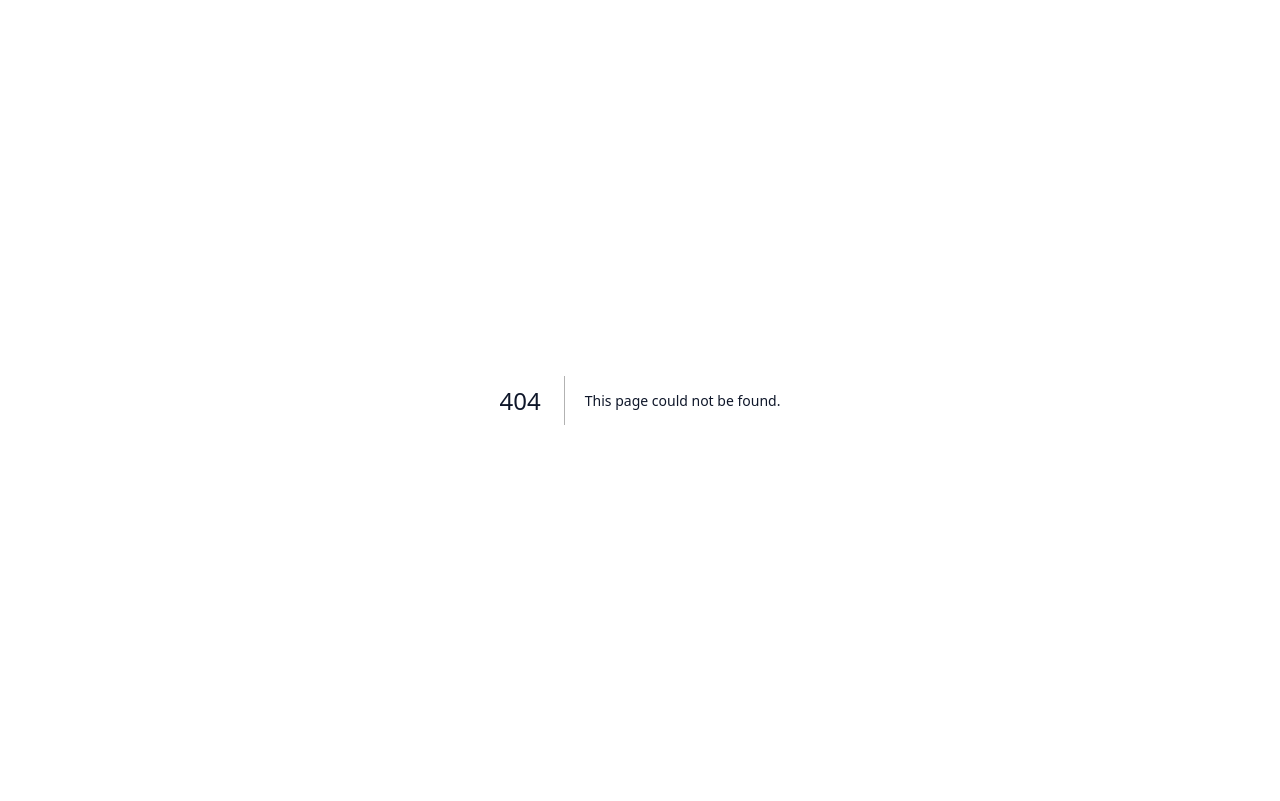
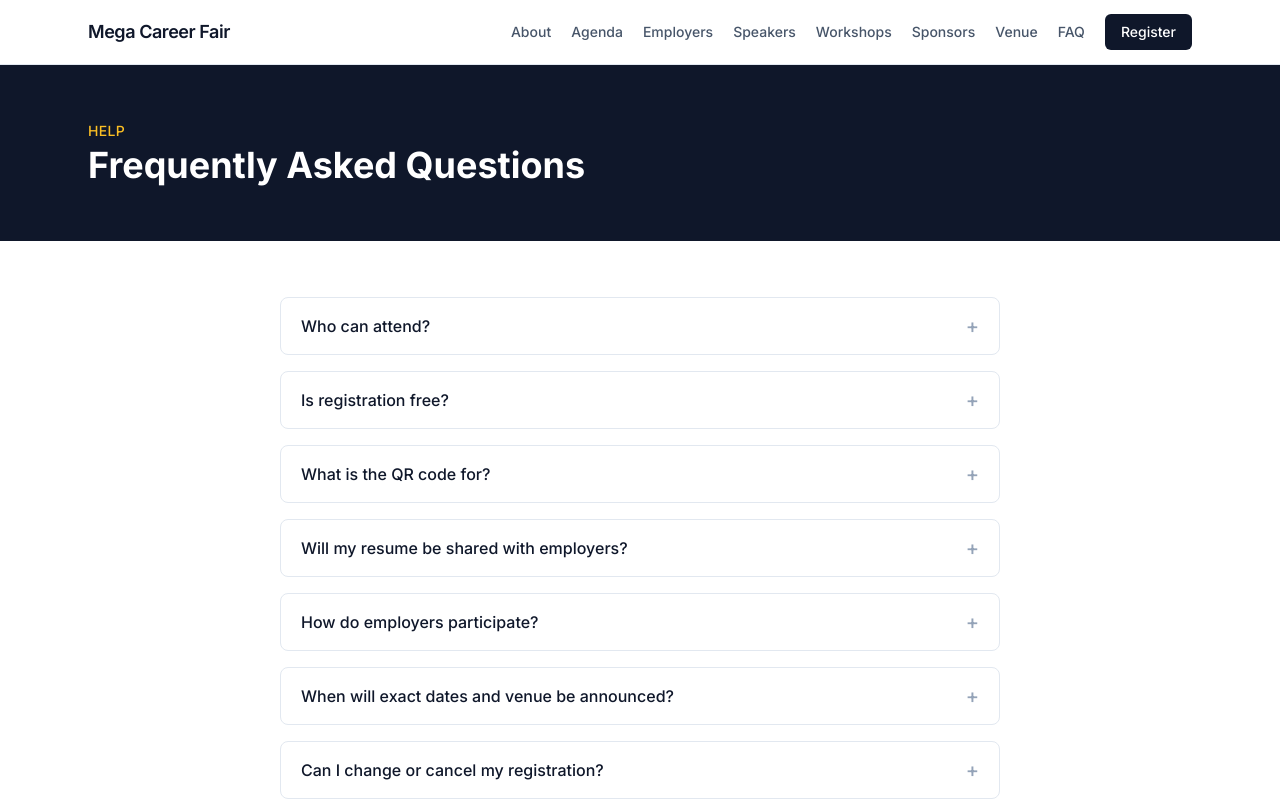
Before and after one commit to attarabdussamad-glitch/event-management-platform, a Next.js app: page /faq in a window 1280 px wide. Before the commit this address had no page. Shown: the top 801 px of the page. Built offline with nearby package versions, Linux system fonts and the light colour scheme.

Commit message:
Add About, Agenda, FAQ, Venue, Sponsors, Workshops, Employers, Speakers pages

```diff
--- a/src/app/about/page.tsx
+++ b/src/app/about/page.tsx
@@ -5,8 +5,7 @@ import Footer from "@/components/layout/Footer";
 
 export const metadata = {
   title: "About the Event | Mega Career Fair Mumbai",
-  description:
-    "Learn about the Professional Mega Career & Recruitment Fair in Mumbai — connecting talent with opportunity.",
+  description: "Learn about the Professional Mega Career & Recruitment Fair in Mumbai.",
 };
 
 export default function AboutPage() {
@@ -15,53 +14,26 @@ export default function AboutPage() {
       <Header />
       <main className="flex-1">
         <section className="relative h-56 sm:h-72 bg-slate-900">
-          <Image
-            src="https://images.unsplash.com/photo-1540575467063-178a50c2df87?w=1600&q=80"
-            alt="Conference hall audience"
-            fill
-            className="object-cover opacity-50"
-            priority
-          />
+          <Image src="https://images.unsplash.com/photo-1540575467063-178a50c2df87?w=1600&q=80" alt="Conference hall" fill className="object-cover opacity-50" priority />
           <div className="absolute inset-0 flex items-end">
             <div className="max-w-6xl mx-auto px-4 sm:px-6 pb-10 w-full">
               <p className="text-amber-400 text-sm font-medium uppercase tracking-wide">About</p>
-              <h1 className="text-3xl sm:text-4xl font-bold text-white mt-1">
-                Professional Mega Career & Recruitment Fair
-              </h1>
+              <h1 className="text-3xl sm:text-4xl font-bold text-white mt-1">Professional Mega Career & Recruitment Fair</h1>
             </div>
           </div>
         </section>
-
         <section className="max-w-6xl mx-auto px-4 sm:px-6 py-16">
           <div className="grid lg:grid-cols-2 gap-12 items-start">
             <div>
               <h2 className="text-2xl font-bold text-slate-900">Where Talent Meets Opportunity</h2>
-              <p className="mt-4 text-slate-600 leading-relaxed">
-                The Professional Mega Career & Recruitment Fair is a large-scale career, employment,
-                and networking event planned for Mumbai, Maharashtra. It brings together job seekers,
-                students, fresh graduates, working professionals, employers, recruiters, sponsors,
-                educational institutions, industry experts, and speakers under one roof.
-              </p>
-              <p className="mt-4 text-slate-600 leading-relaxed">
-                Through recruitment booths, hiring activities, career development sessions,
-                workshops, and networking, the fair aims to create meaningful connections between
-                talent and opportunity across industries.
-              </p>
-              <p className="mt-4 text-slate-600 leading-relaxed">
-                Exact dates, venue, capacity, and confirmed partners will be published by the
-                organizers as they are finalized.
-              </p>
+              <p className="mt-4 text-slate-600 leading-relaxed">The Professional Mega Career & Recruitment Fair is a large-scale career, employment, and networking event planned for Mumbai, Maharashtra. It brings together job seekers, students, fresh graduates, working professionals, employers, recruiters, sponsors, educational institutions, industry experts, and speakers under one roof.</p>
+              <p className="mt-4 text-slate-600 leading-relaxed">Through recruitment booths, hiring activities, career development sessions, workshops, and networking, the fair aims to create meaningful connections between talent and opportunity across industries.</p>
+              <p className="mt-4 text-slate-600 leading-relaxed">Exact dates, venue, capacity, and confirmed partners will be published by the organizers as they are finalized.</p>
             </div>
             <div className="relative h-72 rounded-xl overflow-hidden bg-slate-200">
-              <Image
-                src="https://images.unsplash.com/photo-1556761175-b413da4baf72?w=1000&q=80"
-                alt="Professionals networking"
-                fill
-                className="object-cover"
-              />
+              <Image src="https://images.unsplash.com/photo-1556761175-b413da4baf72?w=1000&q=80" alt="Networking" fill className="object-cover" />
             </div>
           </div>
-
           <div className="mt-16 grid sm:grid-cols-2 lg:grid-cols-4 gap-6">
             {[
               { title: "For Job Seekers", text: "Explore roles, meet recruiters, and submit profiles where consent is given." },
@@ -75,14 +47,9 @@ export default function AboutPage() {
               </div>
             ))}
           </div>
-
           <div className="mt-12 flex flex-wrap gap-4">
-            <Link href="/register" className="bg-slate-900 text-white px-6 py-3 rounded-md font-medium hover:bg-slate-800">
-              Register Now
-            </Link>
-            <Link href="/employers" className="border border-slate-300 px-6 py-3 rounded-md font-medium text-slate-800 hover:bg-slate-50">
-              View Employers
-            </Link>
+            <Link href="/register" className="bg-slate-900 text-white px-6 py-3 rounded-md font-medium hover:bg-slate-800">Register Now</Link>
+            <Link href="/employers" className="border border-slate-300 px-6 py-3 rounded-md font-medium text-slate-800 hover:bg-slate-50">View Employers</Link>
           </div>
         </section>
       </main>
--- /dev/null
+++ b/src/app/faq/page.tsx
@@ -0,0 +1,54 @@
+import Link from "next/link";
+import Header from "@/components/layout/Header";
+import Footer from "@/components/layout/Footer";
+
+export const metadata = {
+  title: "FAQ | Mega Career Fair Mumbai",
+  description: "Frequently asked questions about the Mumbai career fair.",
+};
+
+const faqs = [
+  { q: "Who can attend?", a: "Students, fresh graduates, working professionals, employers, recruiters, sponsors, collaborators, and general visitors may register under the appropriate category." },
+  { q: "Is registration free?", a: "Ticket categories and pricing are controlled by the event manager. Check the registration form for the selected category." },
+  { q: "What is the QR code for?", a: "After successful registration you receive a unique ticket and QR code used for venue check-in. Do not share your QR code publicly." },
+  { q: "Will my resume be shared with employers?", a: "Only if you register in a job-seeker related category and give explicit consent." },
+  { q: "How do employers participate?", a: "Use the Employer / Recruiter registration category or contact the organizers." },
+  { q: "When will exact dates and venue be announced?", a: "Final dates and venue are published by the organizers when confirmed. Register to receive updates." },
+  { q: "Can I change or cancel my registration?", a: "Contact the organizers via the Contact page with your registration ID." },
+  { q: "Is the event only for freshers?", a: "No. Tracks are designed for students, freshers, and experienced professionals." },
+];
+
+export default function FaqPage() {
+  return (
+    <div className="min-h-screen flex flex-col">
+      <Header />
+      <main className="flex-1">
+        <section className="bg-slate-900 text-white py-14">
+          <div className="max-w-6xl mx-auto px-4 sm:px-6">
+            <p className="text-amber-400 text-sm font-medium uppercase tracking-wide">Help</p>
+            <h1 className="text-3xl sm:text-4xl font-bold mt-1">Frequently Asked Questions</h1>
+          </div>
+        </section>
+        <section className="max-w-3xl mx-auto px-4 sm:px-6 py-14">
+          <div className="space-y-4">
+            {faqs.map((item) => (
+              <details key={item.q} className="group border border-slate-200 rounded-lg bg-white open:shadow-sm">
+                <summary className="cursor-pointer list-none px-5 py-4 font-medium text-slate-900 flex justify-between items-center gap-4">
+                  {item.q}
+                  <span className="text-slate-400 group-open:rotate-45 transition text-xl leading-none">+</span>
+                </summary>
+                <div className="px-5 pb-4 text-sm text-slate-600 leading-relaxed border-t border-slate-100 pt-3">
+                  {item.a}
+                </div>
+              </details>
+            ))}
+          </div>
+          <p className="mt-10 text-sm text-slate-500">
+            Still need help? <Link href="/contact" className="text-amber-600 hover:text-amber-700 font-medium">Contact the organizers</Link>.
+          </p>
+        </section>
+      </main>
+      <Footer />
+    </div>
+  );
+}
```
